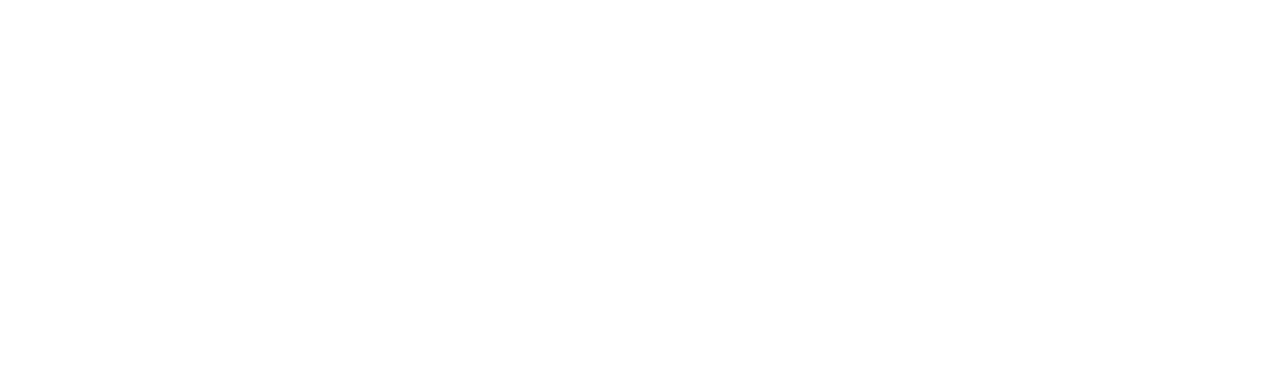
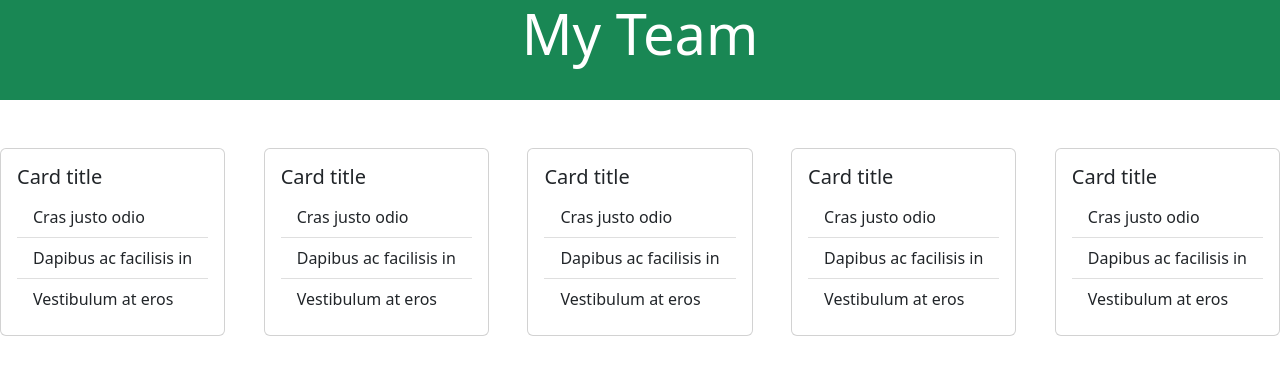
Before and after one commit to ghassanalassadi/team-profile-generator, a website: page src/template.html in a window 1280 px wide. Drawn offline with nearby package versions, Linux system fonts and the light colour scheme.

Commit message:
installed dependencies and worked on html template

```diff
--- a/index.js
+++ b/index.js
@@ -7,7 +7,7 @@ const generateHTML = require('./src/generateHTML');
 // calling js libraries
 const fs = require('fs');
 
-
+employeeArray = [];
 // runs the application
 function runApp() {
     generateTeam().then((userInput) => {
@@ -120,5 +120,7 @@ function generateTeam() {
 // calls the 'generateHTML' file to generate the website
 function generateWebsite() {
     console.log('Generating webpage...');
-    fs.writeFileSync()
+    fs.writeFileSync('./dist/index.html', generateTeam(employeeArray), 'utf-8');
 }
+
+runApp();
--- /dev/null
+++ b/package.json
@@ -0,0 +1,6 @@
+{
+  "dependencies": {
+    "inquirer": "^8.2.4",
+    "jest": "^28.1.3"
+  }
+}
--- a/src/template.html
+++ b/src/template.html
@@ -5,9 +5,70 @@
     <meta charset="UTF-8">
     <meta http-equiv="X-UA-Compatible" content="IE=edge">
     <meta name="viewport" content="width=device-width, initial-scale=1.0">
-    <title>Document</title>
+    <link href="https://cdn.jsdelivr.net/npm/bootstrap@5.2.0/dist/css/bootstrap.min.css" rel="stylesheet"
+        integrity="sha384-gH2yIJqKdNHPEq0n4Mqa/HGKIhSkIHeL5AyhkYV8i59U5AR6csBvApHHNl/vI1Bx" crossorigin="anonymous">
+    <title>My Team</title>
 </head>
 <body>
+    <div class="jumbotron bg-success text-white" style="height: 100px">
+        <h1 class="display-4 text-center">My Team</h1>
+    </div>
 
+    <div class="card-deck mt-5 d-flex flex-row justify-content-between align-items-center">
+        <div class="card">
+            <div class="card-body">
+                <h5 class="card-title">Card title</h5>
+                <ul class="list-group list-group-flush">
+                    <li class="list-group-item">Cras justo odio</li>
+                    <li class="list-group-item">Dapibus ac facilisis in</li>
+                    <li class="list-group-item">Vestibulum at eros</li>
+                </ul>
+            </div>
+        </div>
+        <div class="card">
+            <div class="card-body">
+                <h5 class="card-title">Card title</h5>
+                <ul class="list-group list-group-flush">
+                    <li class="list-group-item">Cras justo odio</li>
+                    <li class="list-group-item">Dapibus ac facilisis in</li>
+                    <li class="list-group-item">Vestibulum at eros</li>
+                </ul>
+            </div>
+        </div>
+        <div class="card">
+            <div class="card-body">
+                <h5 class="card-title">Card title</h5>
+                <ul class="list-group list-group-flush">
+                    <li class="list-group-item">Cras justo odio</li>
+                    <li class="list-group-item">Dapibus ac facilisis in</li>
+                    <li class="list-group-item">Vestibulum at eros</li>
+                </ul>
+            </div>
+        </div>
+        <div class="card">
+            <div class="card-body">
+                <h5 class="card-title">Card title</h5>
+                <ul class="list-group list-group-flush">
+                    <li class="list-group-item">Cras justo odio</li>
+                    <li class="list-group-item">Dapibus ac facilisis in</li>
+                    <li class="list-group-item">Vestibulum at eros</li>
+                </ul>
+            </div>
+        </div>
+        <div class="card">
+            <div class="card-body">
+                <h5 class="card-title">Card title</h5>
+                <ul class="list-group list-group-flush">
+                    <li class="list-group-item">Cras justo odio</li>
+                    <li class="list-group-item">Dapibus ac facilisis in</li>
+                    <li class="list-group-item">Vestibulum at eros</li>
+                </ul>
+            </div>
+        </div>
+    </div>
+
+    <script src="https://cdn.jsdelivr.net/npm/bootstrap@5.2.0/dist/js/bootstrap.bundle.min.js"
+        integrity="sha384-A3rJD856KowSb7dwlZdYEkO39Gagi7vIsF0jrRAoQmDKKtQBHUuLZ9AsSv4jD4Xa"
+        crossorigin="anonymous"></script>
 </body>
 </html>
```
Also changed, not shown: __tests__/Employee.test.js (added), __tests__/Engineer.test.js (added), __tests__/Intern.test.js (added), __tests__/Manager.test.js (added), 1 other file.
